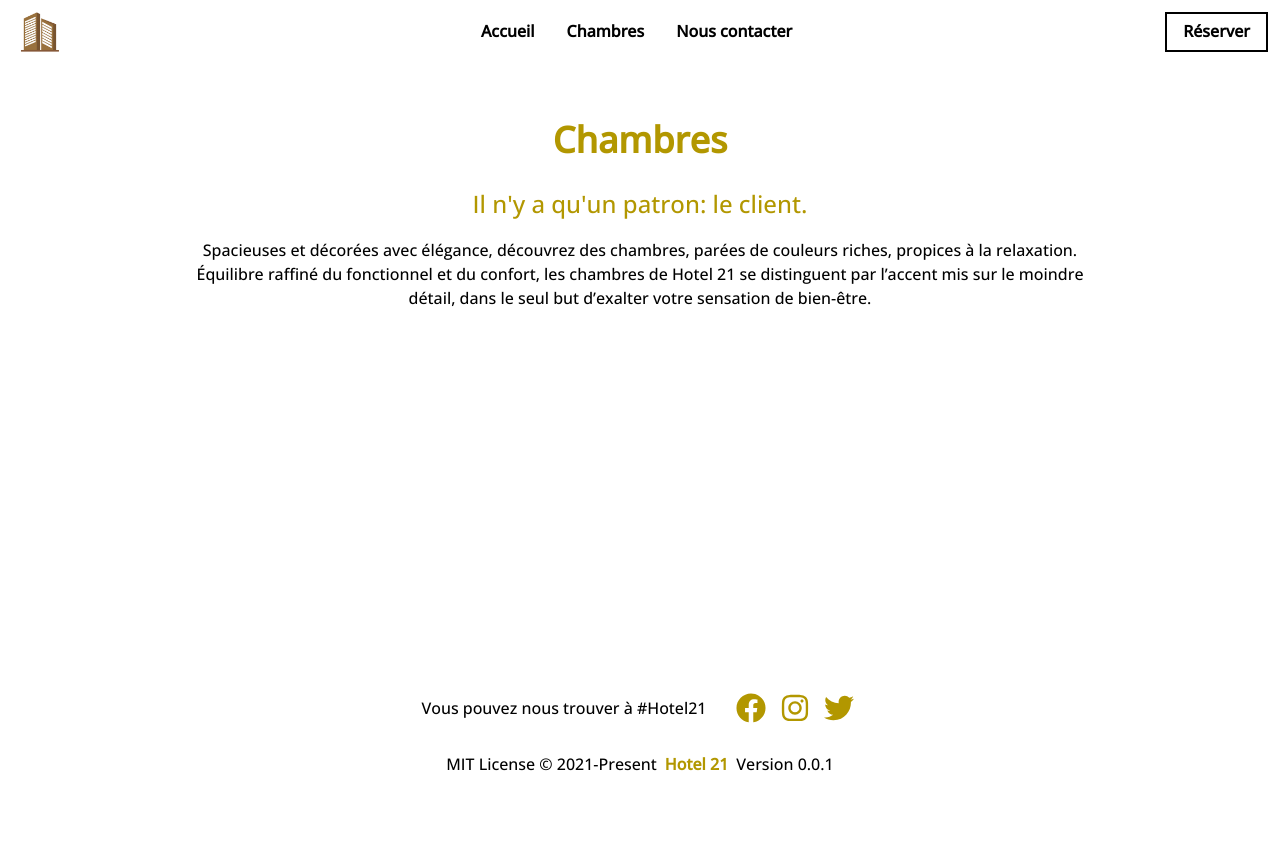
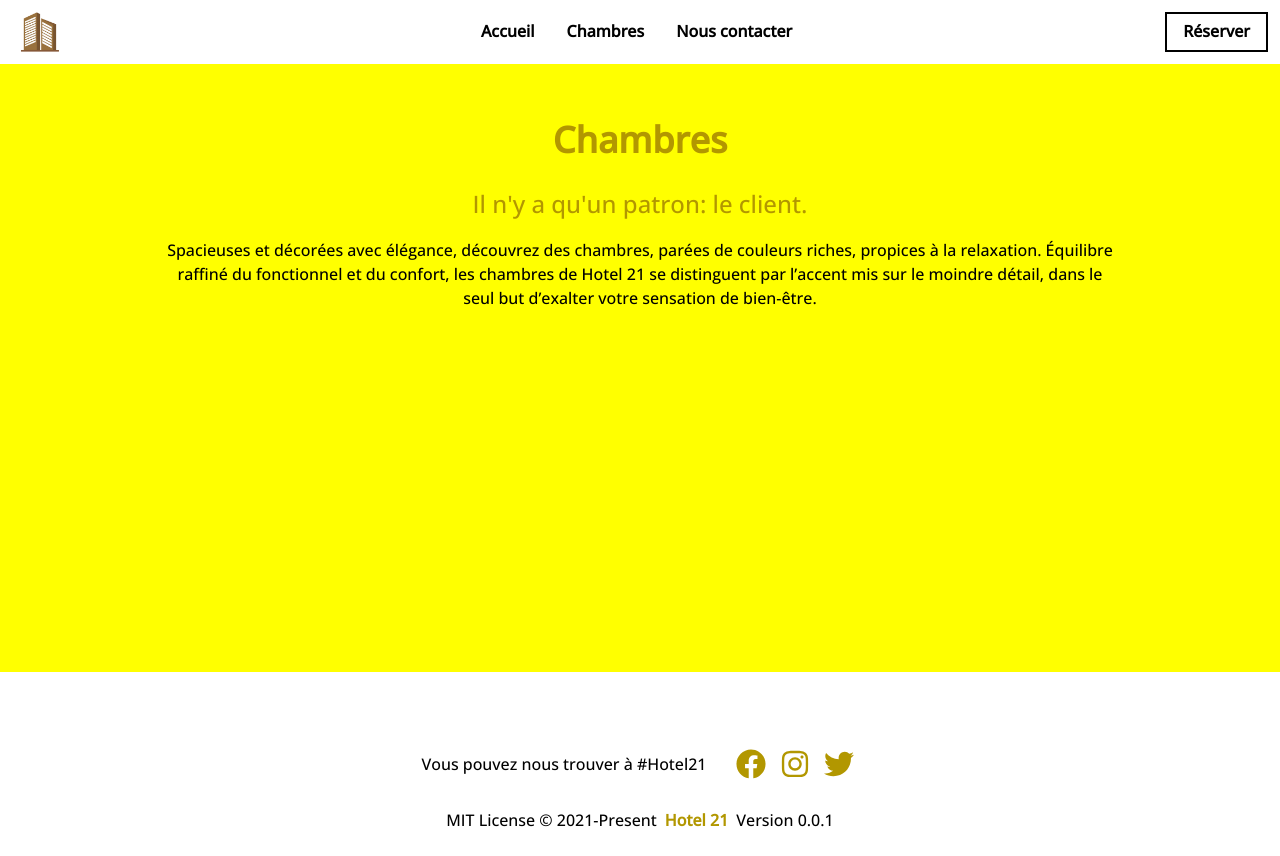
Before and after one commit to nemo256/hotel, a Next.js app: page /chambres in a window 1280 px wide. Before the commit the page ends 800 px from the top, so only its background shows below. Built offline with nearby package versions, Linux system fonts and the light colour scheme.

Commit message:
Fixed max width...

```diff
--- a/src/components/chambres/Header.js
+++ b/src/components/chambres/Header.js
@@ -11,13 +11,17 @@ export default function Header() {
     <>
       <Center h={300} mt={[16, 12, 0]}>
         <Stack spacing={4}>
-          <Heading color='primary' size='xl' mb={2}>
+          <Heading color='primary' size='xl' mb={2} align='center'>
             Chambres
           </Heading>
-          <Text color='primary' fontSize='2xl'>
+          <Text color='primary' fontSize='2xl' align='center'>
             Il n'y a qu'un patron: le client.
           </Text>
-          <Text px={[0, 4, 8, 20, 40, 60]} noOfLines={[8, 4, 3]}>
+          <Text
+            px={[0, 4, 8, 20, 40, 60]}
+            noOfLines={[8, 4, 3]}
+            align='center'
+          >
             Spacieuses et décorées avec élégance, découvrez des chambres, parées de couleurs riches, propices à la relaxation. Équilibre raffiné du fonctionnel et du confort, les chambres de Hotel 21 se distinguent par l’accent mis sur le moindre détail, dans le seul but d’exalter votre sensation de bien-être.
           </Text>
         </Stack>
--- /dev/null
+++ b/src/components/chambres/Main.js
@@ -0,0 +1,14 @@
+import {
+  Center,
+  Image,
+} from '@chakra-ui/react'
+
+
+export default function Main() {
+  return (
+    <>
+      <Center h={300} mt={[16, 12, 0]} bg='red' maxW='100%'>
+      </Center>
+    </>
+  )
+}
--- a/src/pages/chambres.js
+++ b/src/pages/chambres.js
@@ -1,18 +1,20 @@
-import { Container } from '@chakra-ui/react'
+import { Stack } from '@chakra-ui/react'
 import Header from '../components/chambres/Header'
+import Main from '../components/chambres/Main'
 
 export default function Chambres() {
   return (
     <>
-      <Container
-        bg='none'
+      <Stack
+        bg='yellow'
         mt={16}
         maxW='100%'
         justify='center'
         align='center'
       >
         <Header />
-      </Container>
+        <Main />
+      </Stack>
     </>
   )
 }
```
Also changed, not shown: src/pages/index.js (+5 -5 lines).
